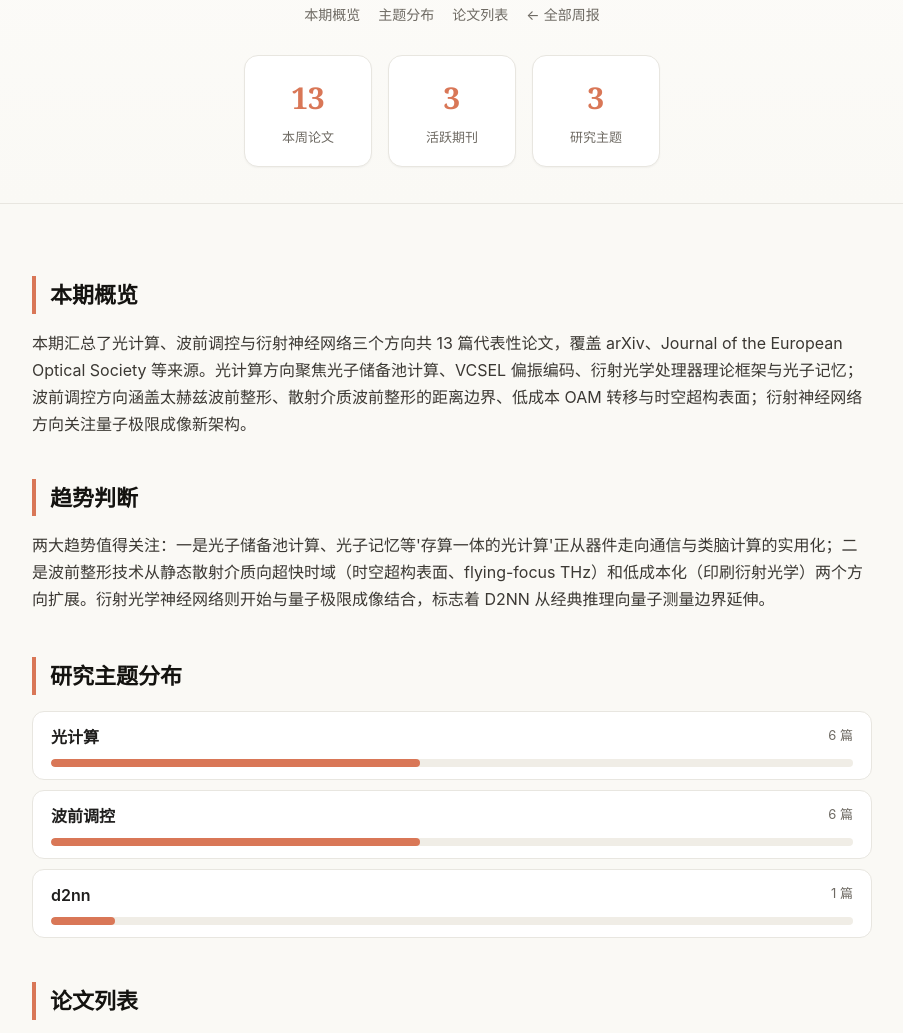
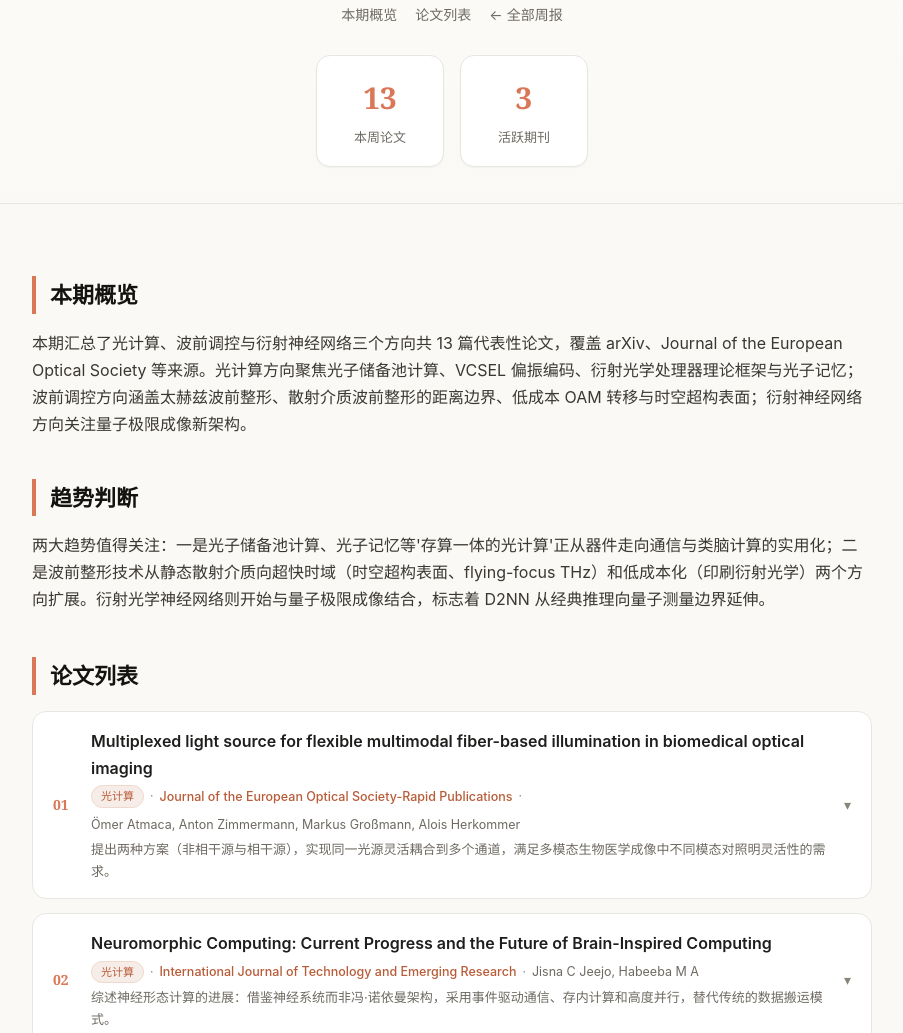
Before and after one commit to clin-space/BMI-WeeklyReport, a plain HTML site: page 2026-08-23.html in a window 1280 px wide. Shown: the part 196-1229 px from the top of the page, without its empty margins (188-1091 px from the left). Drawn offline with Linux system fonts and the light colour scheme.

Commit message:
移除研究主题分布区块

```diff
--- a/2026-08-23.html
+++ b/2026-08-23.html
@@ -65,16 +65,6 @@
   }
   .prose { color: #3b3833; }
 
-  .theme {
-    background: var(--panel); border: 1px solid var(--line);
-    border-radius: 12px; padding: 12px 18px; margin-bottom: 10px;
-  }
-  .theme-head { display: flex; justify-content: space-between; margin-bottom: 8px; }
-  .theme-name { font-weight: 600; }
-  .theme-count { color: var(--muted); font-size: 13px; }
-  .bar { height: 8px; background: #f0ede6; border-radius: 4px; overflow: hidden; }
-  .bar-fill { height: 100%; background: var(--accent); border-radius: 4px; }
-
   .badge {
     display: inline-block; font-size: 11px; color: var(--accent-dark);
     background: #f7ede8; border: 1px solid #eed9cd;
@@ -138,11 +128,10 @@
   <div class="sub">2026-W34 · 2026-08-23</div>
   <nav class="top">
     <a href="#overview">本期概览</a>
-    <a href="#themes">主题分布</a>
     <a href="#papers">论文列表</a>
     <a href="index.html">← 全部周报</a>
   </nav>
-  <div class="stats"><div class="stat"><span class="num">13</span><span class="label">本周论文</span></div><div class="stat"><span class="num">3</span><span class="label">活跃期刊</span></div><div class="stat"><span class="num">3</span><span class="label">研究主题</span></div></div>
+  <div class="stats"><div class="stat"><span class="num">13</span><span class="label">本周论文</span></div><div class="stat"><span class="num">3</span><span class="label">活跃期刊</span></div></div>
 </header>
 <main>
   <section id="overview">
@@ -150,11 +139,6 @@
     <div class="prose">本期汇总了光计算、波前调控与衍射神经网络三个方向共 13 篇代表性论文，覆盖 arXiv、Journal of the European Optical Society 等来源。光计算方向聚焦光子储备池计算、VCSEL 偏振编码、衍射光学处理器理论框架与光子记忆；波前调控方向涵盖太赫兹波前整形、散射介质波前整形的距离边界、低成本 OAM 转移与时空超构表面；衍射神经网络方向关注量子极限成像新架构。</div>
     <h2>趋势判断</h2>
     <div class="prose">两大趋势值得关注：一是光子储备池计算、光子记忆等&#x27;存算一体的光计算&#x27;正从器件走向通信与类脑计算的实用化；二是波前整形技术从静态散射介质向超快时域（时空超构表面、flying-focus THz）和低成本化（印刷衍射光学）两个方向扩展。衍射光学神经网络则开始与量子极限成像结合，标志着 D2NN 从经典推理向量子测量边界延伸。</div>
-  </section>
-
-  <section id="themes">
-    <h2>研究主题分布</h2>
-    <div class="theme"><div class="theme-head"><span class="theme-name">光计算</span><span class="theme-count">6 篇</span></div><div class="bar"><div class="bar-fill" style="width:46%"></div></div></div><div class="theme"><div class="theme-head"><span class="theme-name">波前调控</span><span class="theme-count">6 篇</span></div><div class="bar"><div class="bar-fill" style="width:46%"></div></div></div><div class="theme"><div class="theme-head"><span class="theme-name">d2nn</span><span class="theme-count">1 篇</span></div><div class="bar"><div class="bar-fill" style="width:8%"></div></div></div>
   </section>
 
   <section id="papers">
```
